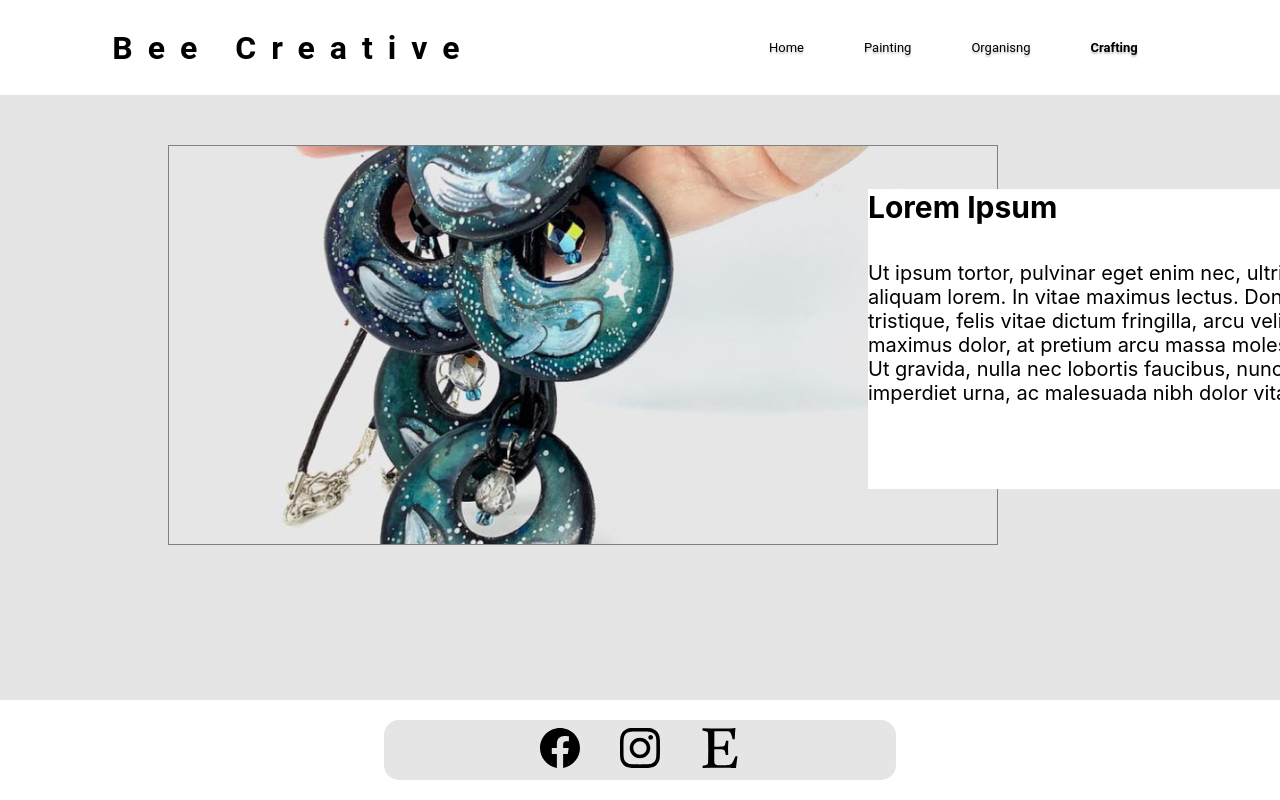
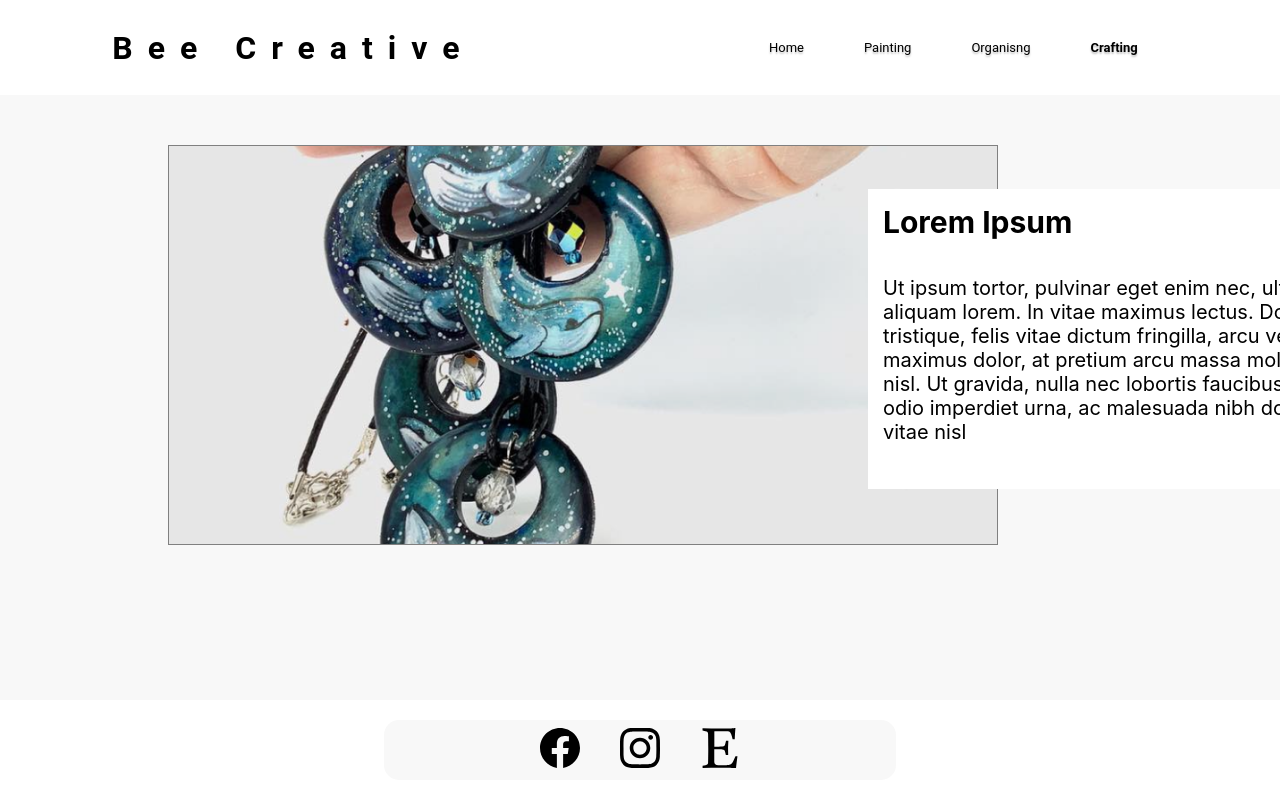
Before and after one commit to TobyLynas/SueLynasArt, a Next.js app: page /crafting in a window 1280 px wide. Shown: the top 800 px of the page. Built offline with nearby package versions, Linux system fonts and the light colour scheme.

Commit message:
Formatting for multiple BoxImg on Gallery.js

```diff
--- a/components/craftingBox.module.css
+++ b/components/craftingBox.module.css
@@ -1,6 +1,7 @@
 .box{
     width: 80%;
     height: 400px;
+    margin-bottom: 50%;
 }
 
 .img{
@@ -16,6 +17,7 @@
     font-weight: bold;
     font-size: 30px;
     font-family: -apple-system, BlinkMacSystemFont, 'Segoe UI', Roboto, Oxygen, Ubuntu, Cantarell, 'Open Sans', 'Helvetica Neue', sans-serif;
+    padding: 15px;
 }
 
 .text{
--- a/pages/crafting.js
+++ b/pages/crafting.js
@@ -10,6 +10,7 @@ export default function newPage(){
         </Head>
         <main className={styles.main}>
           <BoxImg img="CraftingImg-1.png" title="Lorem Ipsum" text="Ut ipsum tortor, pulvinar eget enim nec, ultrices aliquam lorem. In vitae maximus lectus. Donec tristique, felis vitae dictum fringilla, arcu velit maximus dolor, at pretium arcu massa molestie nisl. Ut gravida, nulla nec lobortis faucibus, nunc odio imperdiet urna, ac malesuada nibh dolor vitae nisl"></BoxImg>
+          <BoxImg img="CraftingImg-1.png" title="Lorem Ipsum" text="Ut ipsum tortor, pulvinar eget enim nec, ultrices aliquam lorem. In vitae maximus lectus. Donec tristique, felis vitae dictum fringilla, arcu velit maximus dolor, at pretium arcu massa molestie nisl. Ut gravida, nulla nec lobortis faucibus, nunc odio imperdiet urna, ac malesuada nibh dolor vitae nisl"></BoxImg>
         </main>
     </div>
   )
--- a/styles/crafting.module.css
+++ b/styles/crafting.module.css
@@ -1,5 +1,7 @@
 .main{
     display: flex;
     height: 4000px;
-    justify-content: center;
+    flex-direction: column;
+    justify-content: top;
+    align-items: center;
 }
--- a/styles/globals.css
+++ b/styles/globals.css
@@ -13,7 +13,7 @@ a {
 
 * {
   box-sizing: border-box;
-  background-color: #E5E5E5;
+  background-color: #f8f8f8;
 }
 
 
```
